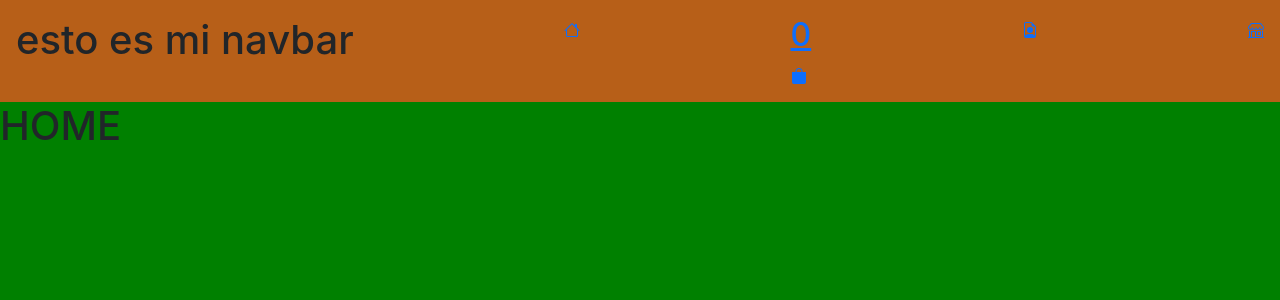
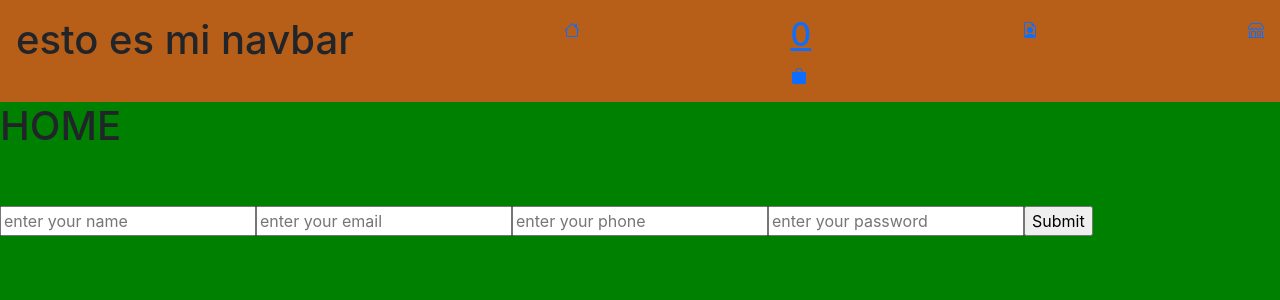
Before and after one commit to MimikaAckerman/REACT-commerce, a React (Create React App) app in the folder react-commerce/: page / in a window 1280 px wide. Shown: the top 300 px of the page. Built offline with nearby package versions, Linux system fonts and the light colour scheme.

Commit message:
form in progress

```diff
--- a/react-commerce/package.json
+++ b/react-commerce/package.json
@@ -11,6 +11,7 @@
     "react": "^18.2.0",
     "react-bootstrap": "^2.6.0",
     "react-dom": "^18.2.0",
+    "react-hook-form": "^7.39.3",
     "react-icons": "^4.6.0",
     "react-router-dom": "^6.4.3",
     "react-scripts": "^2.1.3",
--- a/react-commerce/src/App.js
+++ b/react-commerce/src/App.js
@@ -5,6 +5,8 @@ import { BrowserRouter } from 'react-router-dom';
 
 import AppRoutes from './Routes/AppRoutes';
 import Navbar from './Views/Layout/Navbar/Navbar';
+import Register from './Views/Components/Form/Register';
+
 
 
 function App()  {
@@ -16,6 +18,9 @@ function App()  {
 <BrowserRouter>
 <Navbar/>
 <AppRoutes/>
+
+<Register/>
+
 </BrowserRouter>
 
 
--- /dev/null
+++ b/react-commerce/src/Views/Components/Form/Register.jsx
@@ -0,0 +1,34 @@
+import React from "react";
+
+import { useForm } from "react-hook-form";
+
+const Register = () => {
+  const { register, handleSubmit } = useForm();
+  const onSubmit = (data) => console.log(data);
+
+
+
+  //show content in json users
+  /*  async function obtenUser() {
+    let respuesta = await fetch("http://localhost:8000/Users");
+    let datos = await respuesta.json();
+    console.table(datos);
+  }
+   obtenUser(); */
+
+  return (
+    <>
+    <br></br>
+    <br></br>
+      <form onSubmit={handleSubmit(onSubmit)}>
+      <input type="text"{...register("name")} placeholder="enter your name"/>
+      <input type="email" {...register("email")} placeholder="enter your email"/>
+      <input type="tel" {...register("phone")} placeholder="enter your phone"/>
+      <input type="password" {...register("password")} placeholder="enter your password"/>
+      <input type="submit" />
+    </form>
+    </>
+  );
+};
+
+export default Register;
```
Also changed, not shown: react-commerce/src/Views/Components/Form/hooks/Enter.jsx (added, +9 -0 lines), react-commerce/src/assets/db/data.json (+9 -0 lines), 1 other file (tests, documents, lock files or other folders).
